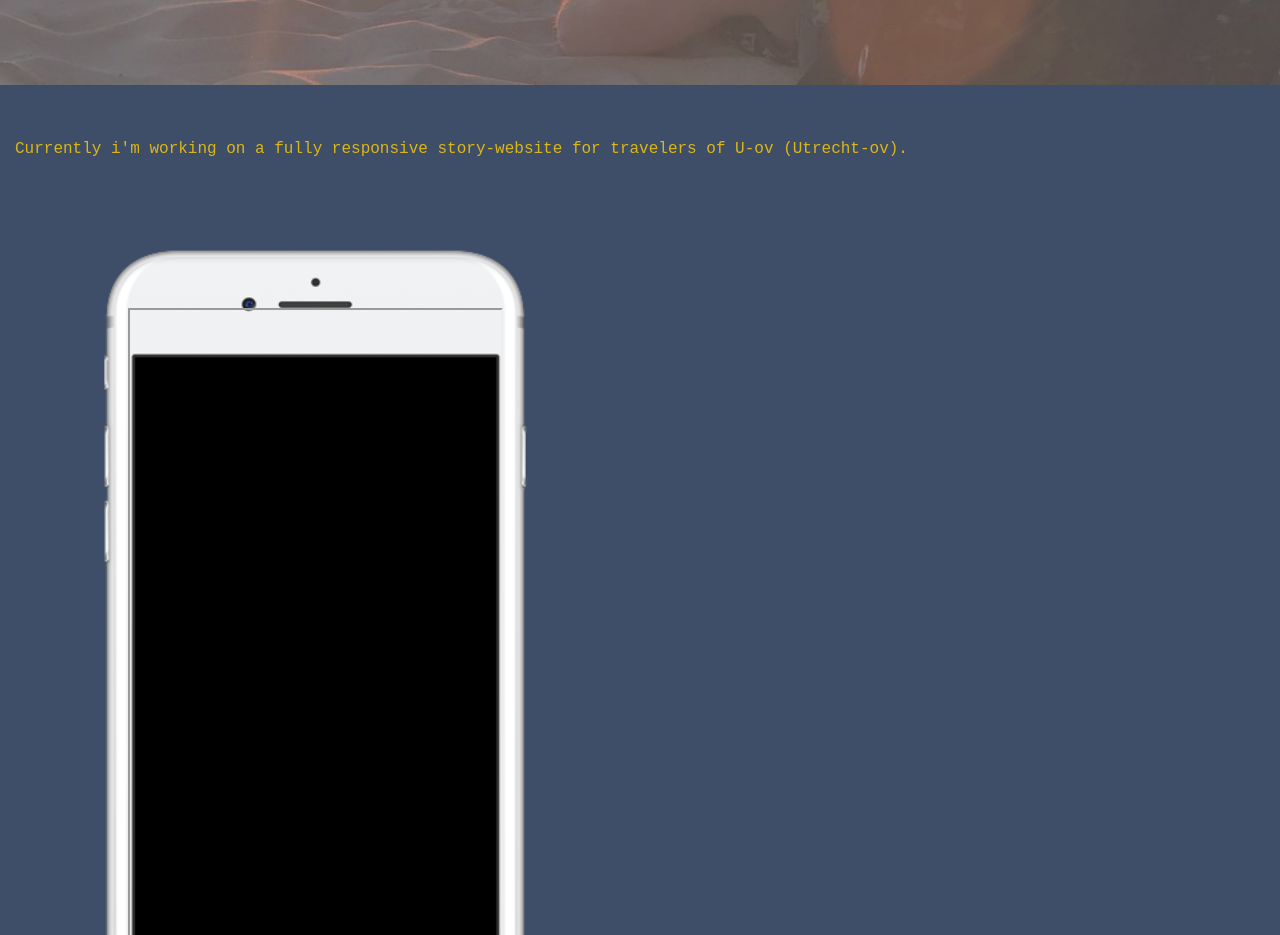
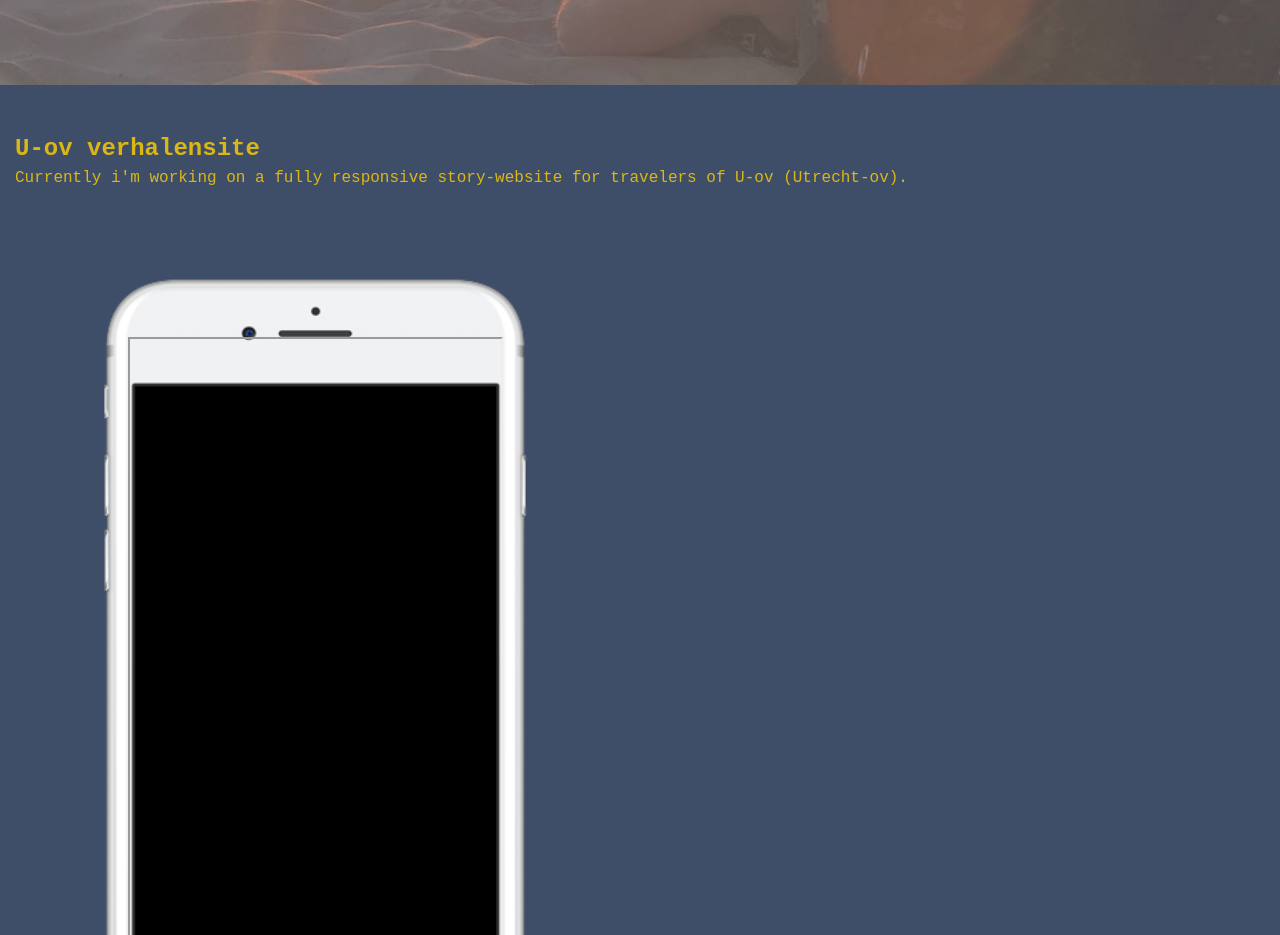
Before and after one commit to Mokerstier/PortfolioWvdH, a plain HTML site: page index.html in a window 1280 px wide. Shown: the part 4020-4955 px from the top of the page. Drawn offline with Linux system fonts and the light colour scheme.

Commit message:
Update index.html

```diff
--- a/index.html
+++ b/index.html
@@ -110,6 +110,7 @@
         </div>
     </div>
     <section class="section section-dark">
+    <h2>U-ov verhalensite</h2>
     Currently i'm working on a fully responsive story-website for travelers of U-ov (Utrecht-ov).
     <div class="phone">
     <div>
```
